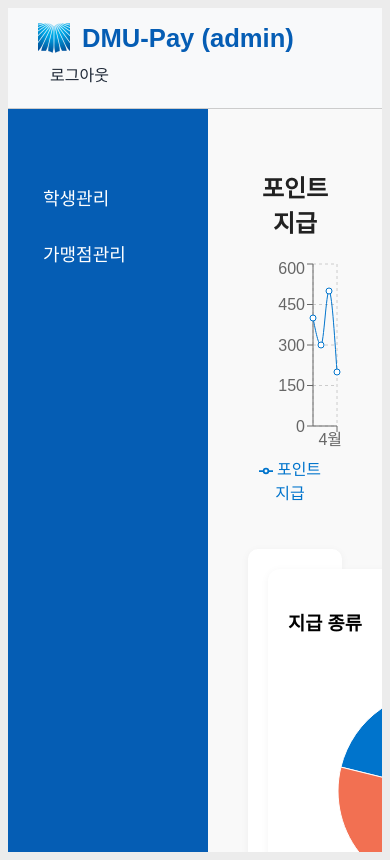
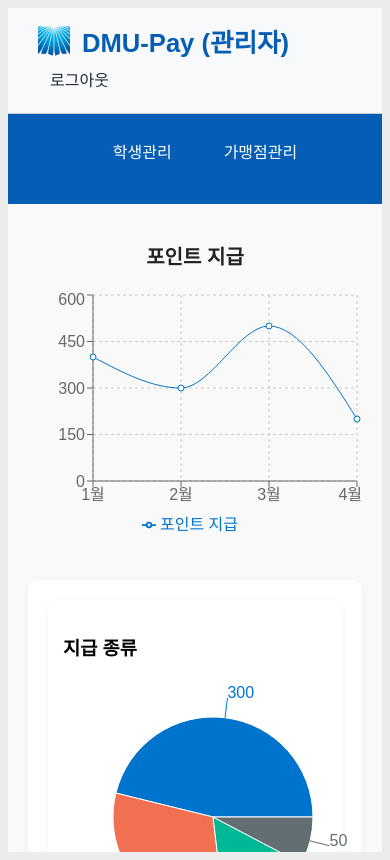
Before and after one commit to sangyunjeon/dmu-pay, a React (Create React App) app: page /admin in a window 390 px wide. Built offline with nearby package versions, Linux system fonts and the light colour scheme.

Commit message:
반응형

```diff
--- a/src/components/AdminHeader.js
+++ b/src/components/AdminHeader.js
@@ -12,7 +12,7 @@ function AdminHeader() {
     <header className="admin-header">
       <div className="admin-header-left">
         <img src="/logo.png" alt="로고" className="admin-logo" />
-        <span className="admin-title">DMU-Pay (admin)</span>
+        <span className="admin-title">DMU-Pay (관리자)</span>
       </div>
       <nav className="admin-header-nav">
         <button onClick={handleLogout} className="logout-button">
--- a/src/pages/AdminMainPage.css
+++ b/src/pages/AdminMainPage.css
@@ -81,3 +81,50 @@
   border-radius: 12px;
   box-shadow: 0 2px 8px rgba(0,0,0,0.05);
 }
+
+/* ✅ 반응형 스타일 추가 */
+@media (max-width: 1024px) {
+  .main-body {
+    flex-direction: column;
+  }
+
+  .sidebar {
+    width: 100%;
+    flex-direction: row;
+    justify-content: space-around;
+    align-items: center;
+    padding: 15px 10px;
+  }
+
+  .sidebar ul {
+    display: flex;
+    gap: 20px;
+    margin-top: 0;
+    justify-content: center;
+  }
+
+  .sidebar li {
+    padding: 10px 16px;
+    font-size: 16px;
+  }
+
+  .chart-section {
+    flex-direction: column;
+    gap: 20px;
+  }
+}
+
+@media (max-width: 600px) {
+  .main-content {
+    padding: 20px;
+  }
+
+  .title {
+    font-size: 20px;
+  }
+
+  .pie-chart,
+  .bar-chart {
+    padding: 15px;
+  }
+}
--- a/src/pages/LoginPage.js
+++ b/src/pages/LoginPage.js
@@ -33,7 +33,7 @@ function LoginPage() {
       if (data.success) {
         alert("로그인 성공!");
 
-        // ✅ 관리자/학생/가맹점 역할에 따라 세션 저장
+        // 관리자/학생/가맹점 역할에 따라 세션 저장
         sessionStorage.setItem(data.role, "true");
 
         switch (data.role) {
```
